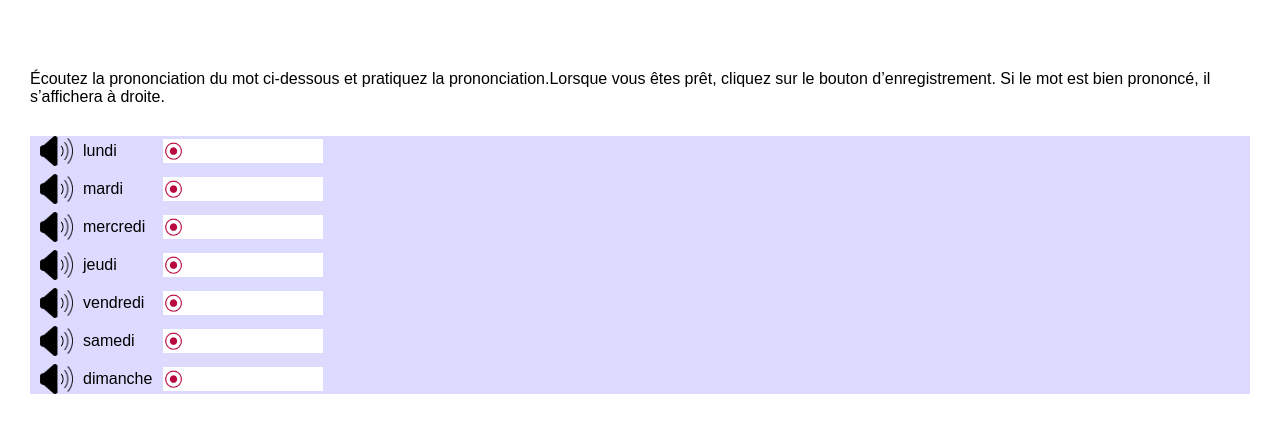
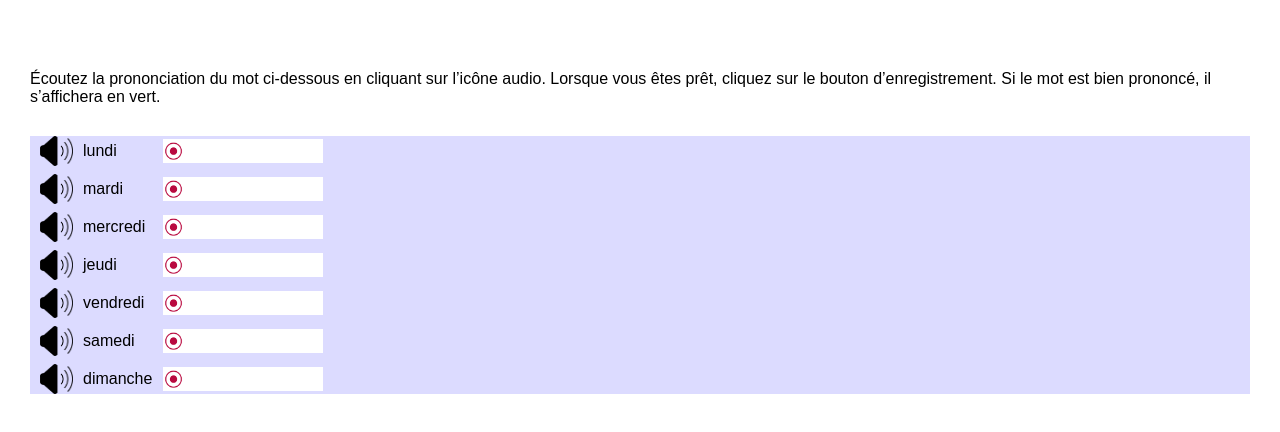
Before and after one commit to ldct/speak-demos, a React (Create React App) app: page / in a window 1280 px wide. Shown: the top 432 px of the page. Built offline with nearby package versions, Linux system fonts and the light colour scheme.

Commit message:
update instructions

```diff
--- a/src/App.jsx
+++ b/src/App.jsx
@@ -103,7 +103,7 @@ class App extends Component {
       >
 
       <div>
-      Écoutez la prononciation du mot ci-dessous et pratiquez la prononciation.Lorsque vous êtes prêt, cliquez sur le bouton d’enregistrement. Si le mot est bien prononcé, il s’affichera à droite.
+      Écoutez la prononciation du mot ci-dessous en cliquant sur l’icône audio. Lorsque vous êtes prêt, cliquez sur le bouton d’enregistrement. Si le mot est bien prononcé, il s’affichera en vert.
 
       <div style={{
         backgroundColor: '#DCDBFF',
```
